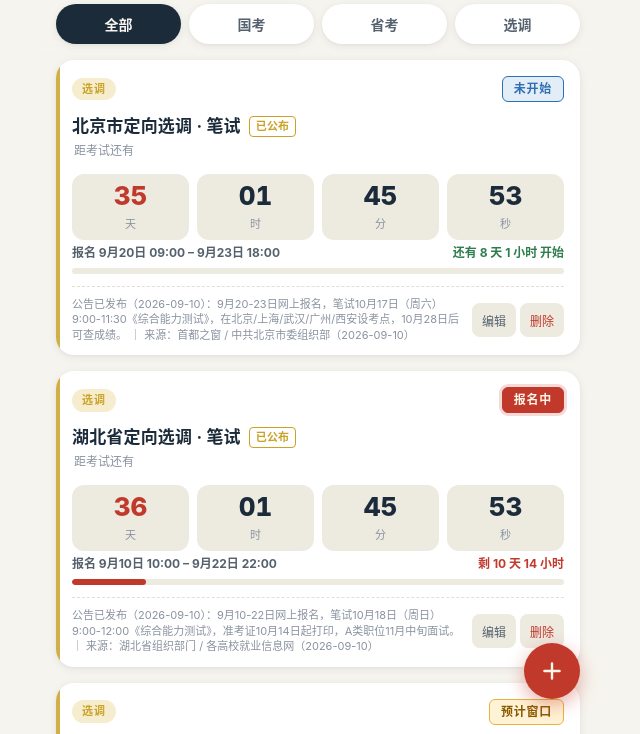
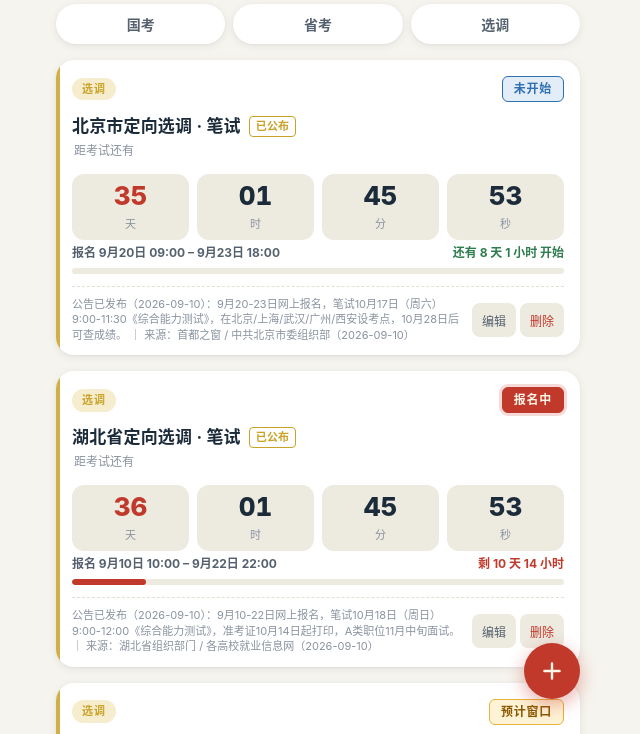
Before and after one commit to jijihuanhuan/Civil-Service-Examination, a plain HTML site: page index.html in a window 1280 px wide. Shown: the part 77-811 px from the top of the page, without its empty margins (322-962 px from the left). Drawn offline with Linux system fonts and the light colour scheme.

Commit message:
删除顶部全部筛选页签，仅保留国考/省考/选调（默认显示全部卡片，点击标签筛选）

```diff
--- a/index.html
+++ b/index.html
@@ -32,7 +32,6 @@
 </header>
 
 <nav class="tabs" id="tabs">
-  <button class="tab active" data-filter="all" type="button">全部</button>
   <button class="tab" data-filter="guokao" type="button">国考</button>
   <button class="tab" data-filter="shengkao" type="button">省考</button>
   <button class="tab" data-filter="diaoxuan" type="button">选调</button>
```
